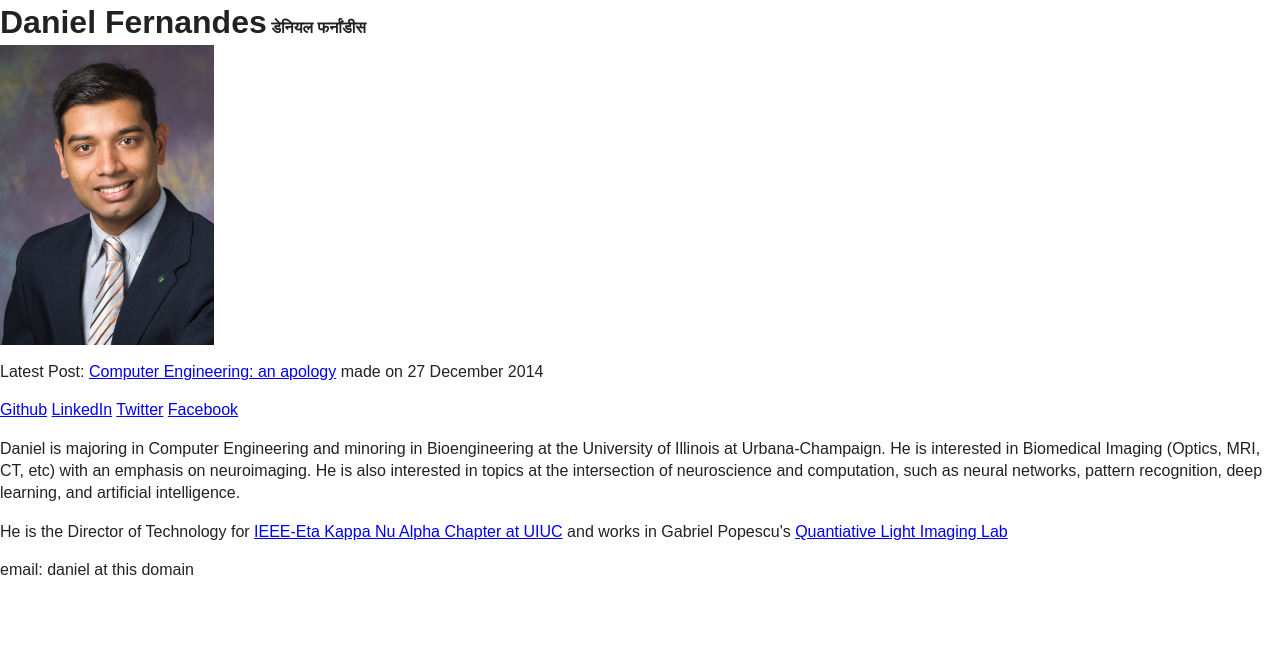
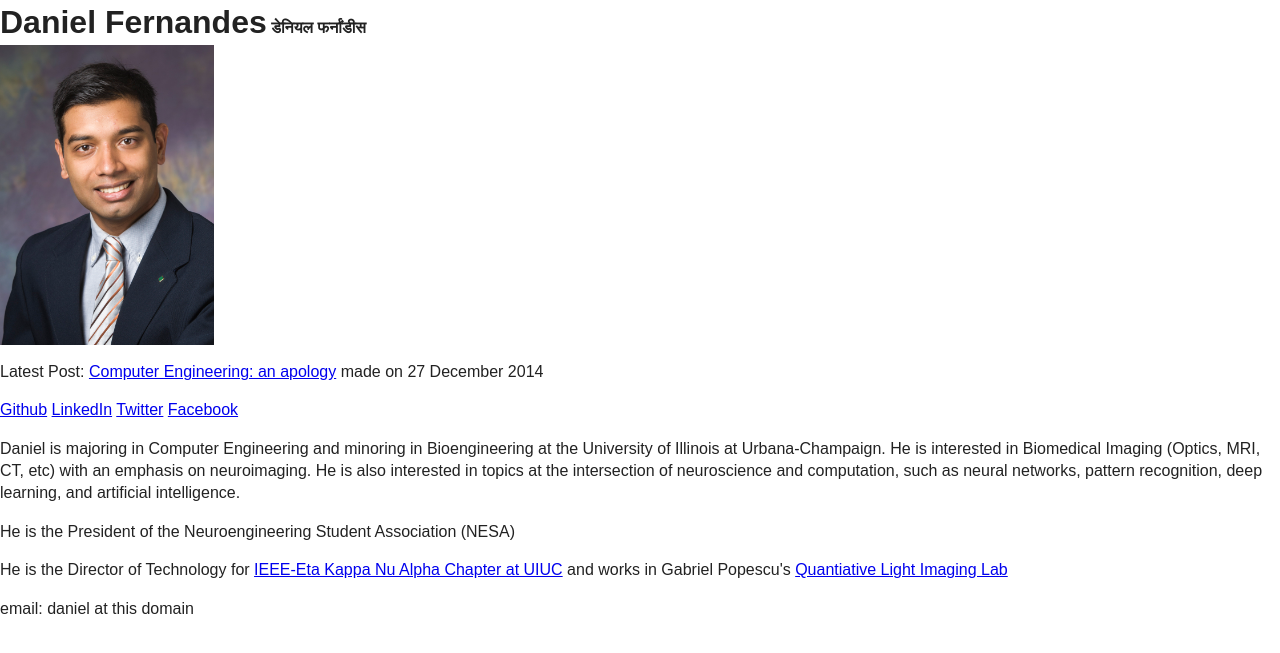
Before and after one commit to daferna/daferna.github.io, a Jekyll site: the page built from index.html, in a window 1280 px wide. Shown: the top 653 px of the page. Built offline with Jekyll 4.4.1, drawn with Linux system fonts in a browser that asks for light colours.

Commit message:
Update index.html
Adding presidency

```diff
--- a/index.html
+++ b/index.html
@@ -22,6 +22,7 @@
             <a href="https://facebook.com/dfernandes">Facebook</a>
         </p>
         <p>Daniel is majoring in Computer Engineering and minoring in Bioengineering at the University of Illinois at Urbana-Champaign. He is interested in Biomedical Imaging (Optics, MRI, CT, etc) with an emphasis on neuroimaging. He is also interested in topics at the intersection of neuroscience and computation, such as neural networks, pattern recognition, deep learning, and artificial intelligence.</p>
+        <p>He is the President of the Neuroengineering Student Association (NESA)</p>
         <p>He is the Director of Technology for <a href="http://hkn.ec.illinois.edu">IEEE-Eta Kappa Nu Alpha Chapter at UIUC</a> and works in Gabriel Popescu's <a href="http://light.ece.illinois.edu">Quantiative Light Imaging Lab</a></p>
         <p>email: daniel at this domain</p>
         <script>
```
